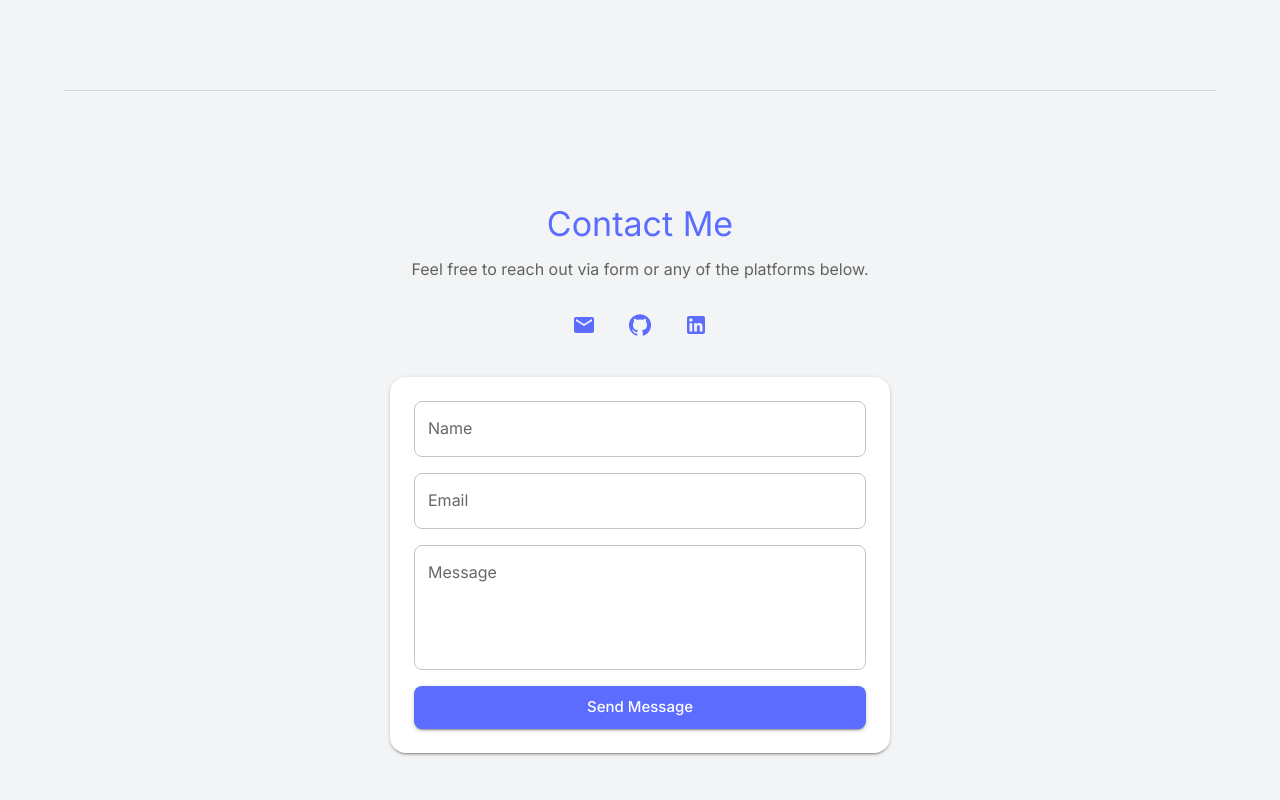
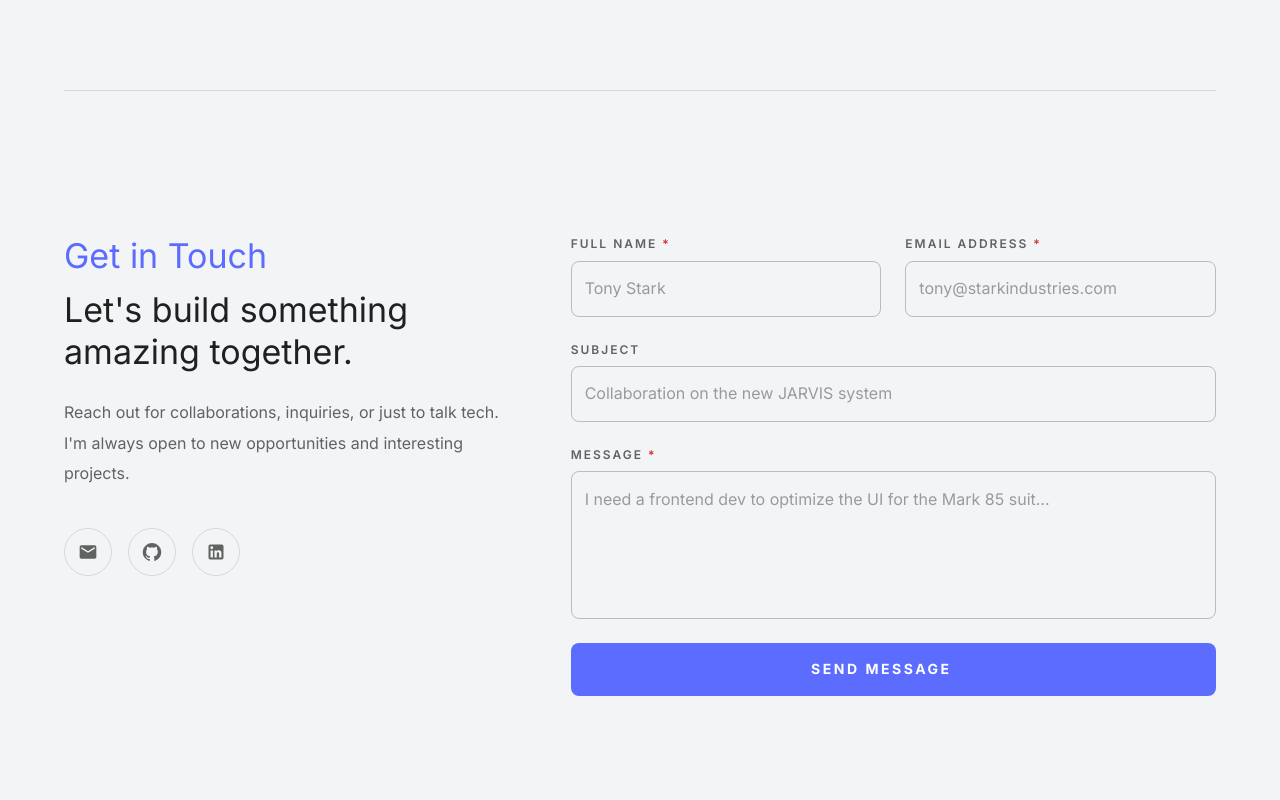
Before and after one commit to nguyenhbtrung/portfolio, a React (Vite) app: page / in a window 1280 px wide. Shown: the part 2860-3660 px from the top of the page. Built offline with nearby package versions, Linux system fonts and the light colour scheme; some icons are missing; a web font is replaced by a local one.

Commit message:
feat(contact): redesign contact section and refactor module structure

```diff
--- a/src/components/Contact.jsx
+++ /dev/null
@@ -1,155 +0,0 @@
-import React, { useState } from 'react';
-import {
-    Box,
-    TextField,
-    Button,
-    Typography,
-    Stack,
-    IconButton,
-    Tooltip,
-    useTheme
-} from '@mui/material';
-import { GitHub, LinkedIn, Email } from '@mui/icons-material';
-import { motion } from 'framer-motion';
-import emailjs from 'emailjs-com';
-import { toast } from 'react-toastify';
-import SectionHeading from './SectionHeader';
-
-export default function Contact() {
-    const [form, setForm] = useState({ name: '', email: '', message: '' });
-    const [status, setStatus] = useState({ loading: false });
-    const theme = useTheme();
-
-    const handleChange = (e) => setForm({ ...form, [e.target.name]: e.target.value });
-    const handleSubmit = (e) => {
-        e.preventDefault();
-
-        if (!form.name || !form.email || !form.message) {
-            toast.warn('Please fill in all fields.')
-            return;
-        }
-
-        setStatus({ loading: true });
-
-        emailjs
-            .send(
-                import.meta.env.VITE_EMAIL_SERVICE_ID,
-                import.meta.env.VITE_EMAIL_TEMPLATE_ID,
-                form,
-                import.meta.env.VITE_EMAIL_PUBLIC_KEY
-            )
-            .then(() => {
-                setStatus({ loading: false });
-                setForm({ name: '', email: '', message: '' });
-                toast.success('Message sent successfully!');
-            })
-            .catch(() => {
-                setStatus({ loading: false });
-                toast.error('Failed to send. Try again later.');
-            });
-    };
-
-    // 2. Đã loại bỏ useEffect tự tính tọa độ scroll cũ để tránh xung đột
-
-    return (
-        <Box
-            id="contact"
-            component={motion.div}
-            initial={{ opacity: 0, y: 100 }}
-            whileInView={{ opacity: 1, y: 0 }}
-            viewport={{ margin: "-100px" }}
-            transition={{ duration: 0.7, ease: [0.25, 0.46, 0.45, 0.94] }}
-            textAlign="center"
-            py={8}
-            sx={{
-                color: theme.palette.text.primary,
-            }}
-        >
-            <SectionHeading>Contact Me</SectionHeading>
-
-            <Typography color="text.secondary" mb={3}>
-                Feel free to reach out via form or any of the platforms below.
-            </Typography>
-
-            {/* Social Links */}
-            <Stack direction="row" justifyContent="center" spacing={2} mb={4}>
-                <Tooltip title="Email">
-                    <IconButton color="primary" href="mailto:nguyenhbtrung1907@gmail.com">
-                        <Email />
-                    </IconButton>
-                </Tooltip>
-
-                <Tooltip title="GitHub">
-                    <IconButton
-                        color="primary"
-                        href="https://github.com/nguyenhbtrung"
-                        target="_blank"
-                    >
-                        <GitHub />
-                    </IconButton>
-                </Tooltip>
-
-                <Tooltip title="LinkedIn">
-                    <IconButton
-                        color="primary"
-                        href="https://www.linkedin.com/in/nguyenhbtrung/"
-                        target="_blank"
-                    >
-                        <LinkedIn />
-                    </IconButton>
-                </Tooltip>
-            </Stack>
-
-            {/* Contact Form */}
-            <Box
-                component="form"
-                onSubmit={handleSubmit}
-                sx={{
-                    maxWidth: 500,
-                    mx: 'auto',
-                    p: 3,
-                    borderRadius: 2,
-                    boxShadow: theme.palette.mode === 'dark' ? 4 : 2,
-                    bgcolor:
-                        theme.palette.mode === 'dark'
-                            ? theme.palette.background.paper
-                            : '#fff',
-                    transition: 'all 0.3s ease',
-                    '&:hover': {
-                        boxShadow: theme.palette.mode === 'dark' ? 6 : 4,
-                        transform: 'translateY(-4px)',
-                    },
-                }}
-            >
-                <Stack spacing={2}>
-                    <TextField
-                        label="Name"
-                        name="name"
-                        fullWidth
-                        value={form.name}
-                        onChange={handleChange}
-                    />
-                    <TextField
-                        label="Email"
-                        name="email"
-                        fullWidth
-                        value={form.email}
-                        onChange={handleChange}
-                    />
-                    <TextField
-                        label="Message"
-                        name="message"
-                        fullWidth
-                        multiline
-                        rows={4}
-                        value={form.message}
-                        onChange={handleChange}
-                    />
-                    <Button variant="contained" type="submit" size="large" disabled={status.loading}>
-                        {status.loading ? 'Sending...' : 'Send Message'}
-                    </Button>
-                </Stack>
-            </Box>
-        </Box>
-    );
-}
--- /dev/null
+++ b/src/components/contact/Contact.jsx
@@ -0,0 +1,111 @@
+import {
+    Box,
+    Grid,
+    Stack,
+    Typography,
+    IconButton,
+    Tooltip
+} from '@mui/material';
+import {
+    GitHub,
+    LinkedIn,
+    Email
+} from '@mui/icons-material';
+import SectionHeading from '../SectionHeader';
+import { motion } from 'framer-motion';
+import { ContactForm } from './ContactForm';
+
+export function Contact() {
+
+    const socialLinks = [
+        {
+            icon: <Email fontSize="small" />,
+            href: 'mailto:nguyenhbtrung1907@gmail.com',
+            title: 'Email'
+        },
+        {
+            icon: <GitHub fontSize="small" />,
+            href: 'https://github.com/nguyenhbtrung',
+            title: 'GitHub'
+        },
+        {
+            icon: <LinkedIn fontSize="small" />,
+            href: 'https://www.linkedin.com/in/nguyenhbtrung/',
+            title: 'LinkedIn'
+        },
+    ];
+
+    return (
+        <Box id="contact" component={motion.div} initial={{ opacity: 0 }} whileInView={{ opacity: 1 }} transition={{ duration: 0.6 }} py={{ xs: 8, md: 12 }}>
+            <Grid
+                container
+                spacing={{ xs: 6, md: 8 }}
+                alignItems="flex-start"
+            >
+                {/* Left */}
+                <Grid size={{ xs: 12, md: 5 }}>
+                    <SectionHeading>
+                        Get in Touch
+                    </SectionHeading>
+                    <Typography
+                        variant="h4"
+                        component="p"
+                        fontSize={{ xs: '1.5rem', md: '2.125rem' }}
+                        mb={3}
+                    >
+                        Let's build something amazing together.
+                    </Typography>
+
+                    <Typography
+                        variant="body1"
+                        color="text.secondary"
+                        lineHeight={1.9}
+                    >
+                        Reach out for collaborations, inquiries, or just to talk tech. I'm always open to new opportunities and interesting projects.
+                    </Typography>
+
+                    <Stack
+                        direction="row"
+                        spacing={2}
+                        mt={5}
+                    >
+                        {socialLinks.map((item) => (
+                            <Tooltip key={item.title} title={item.title}>
+                                <IconButton
+                                    component="a"
+                                    href={item.href}
+                                    target="_blank"
+                                    rel="noopener noreferrer"
+                                    sx={{
+                                        width: 48,
+                                        height: 48,
+                                        borderRadius: '50%',
+                                        border: (theme) =>
+                                            `1px solid ${theme.palette.divider}`,
+                                        color: 'text.secondary',
+                                        transition: 'all .3s',
+
+                                        '&:hover': {
+                                            color: 'primary.main',
+                                            borderColor: 'primary.main',
+                                            bgcolor: 'action.hover',
+                                            transform:
+                                                'translateY(-2px)'
+                                        }
+                                    }}
+                                >
+                                    {item.icon}
+                                </IconButton>
+                            </Tooltip>
+                        ))}
+                    </Stack>
+                </Grid>
+
+                {/* Right */}
+                <Grid size={{ xs: 12, md: 7 }}>
+                    <ContactForm />
+                </Grid>
+            </Grid>
+        </Box>
+    );
+}
--- /dev/null
+++ b/src/components/contact/index.js
@@ -0,0 +1 @@
+export { Contact } from './Contact';
--- a/src/pages/HomePage.jsx
+++ b/src/pages/HomePage.jsx
@@ -6,7 +6,7 @@
 import About from '../components/About';
 import Skills from '../components/Skills';
 import Projects from '../components/Projects';
-import Contact from '../components/Contact';
+import { Contact } from '../components/contact';
 import Footer from '../components/Footer';
 import { useLocation } from 'react-router-dom';
 import { useEffect, useRef } from 'react';
```
